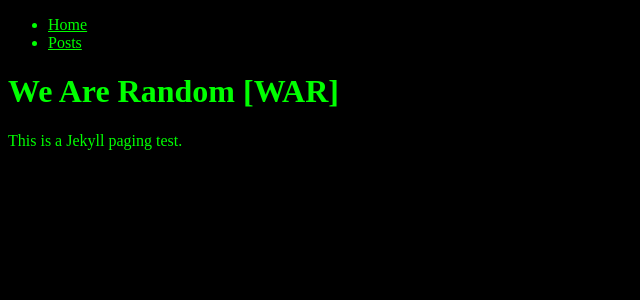
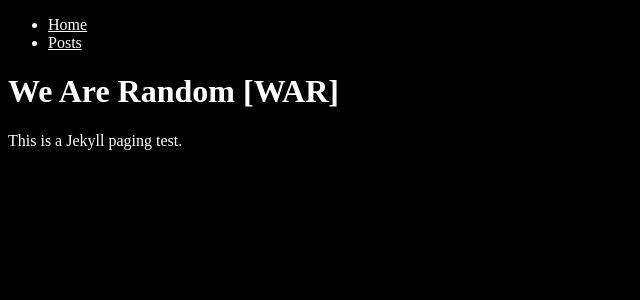
Before and after one commit to wearerandom/wearerandom.github.io, a Jekyll site: the page built from index.html, in a window 1280 px wide. Shown: the top 300 px of the page, without its empty margins (0-640 px from the left). Built offline with Jekyll 4.4.1, drawn with Linux system fonts in a browser that asks for light colours.

Commit message:
Create _styles.scss

```diff
--- a/_sass/_styles.scss
+++ b/_sass/_styles.scss
@@ -1,6 +1,6 @@
 /* Base */
 
 * {
-    color: lime;
+    color: white;
     background-color: black;
 }
```
